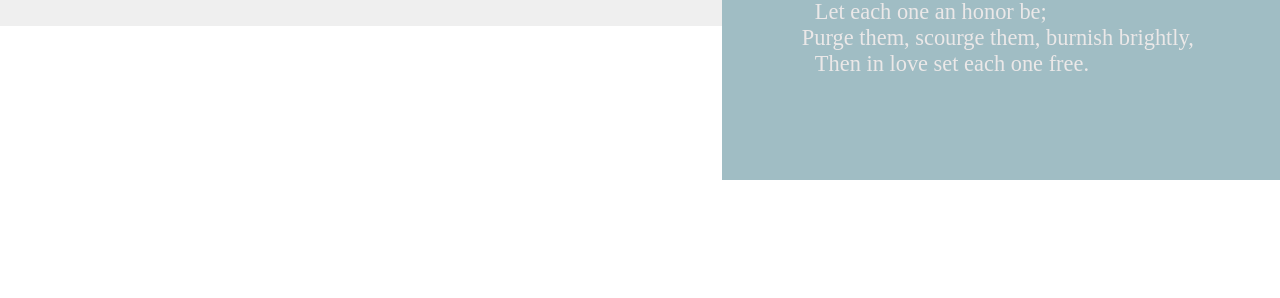
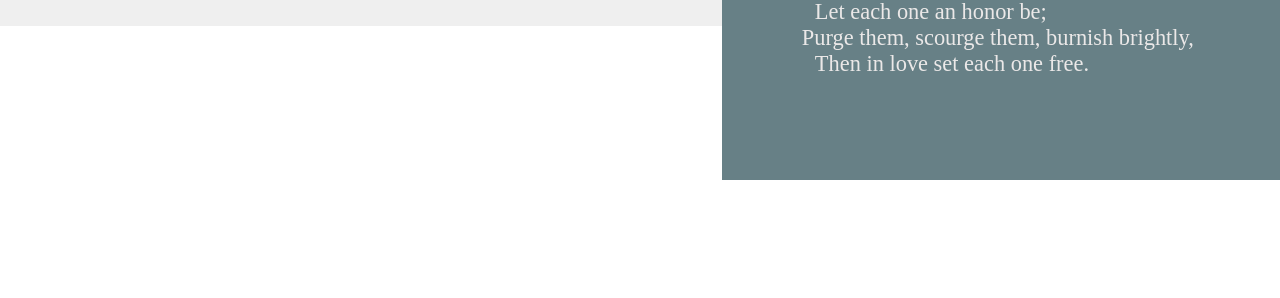
Before and after one commit to mackenzn/art300_poem3ways, a plain HTML site: page index.html in a window 1280 px wide. Shown: the part 502-800 px from the top of the page. Drawn offline with Linux system fonts and the light colour scheme.

Commit message:
finish style.css

```diff
--- a/style.css
+++ b/style.css
@@ -14,7 +14,7 @@ body {
 }
 
 .poem {
-    background-color: #A0BDC4;
+    background-color:#678086;
     margin-right: 0;
     margin-top: 120px;
     padding: 80px;
```
